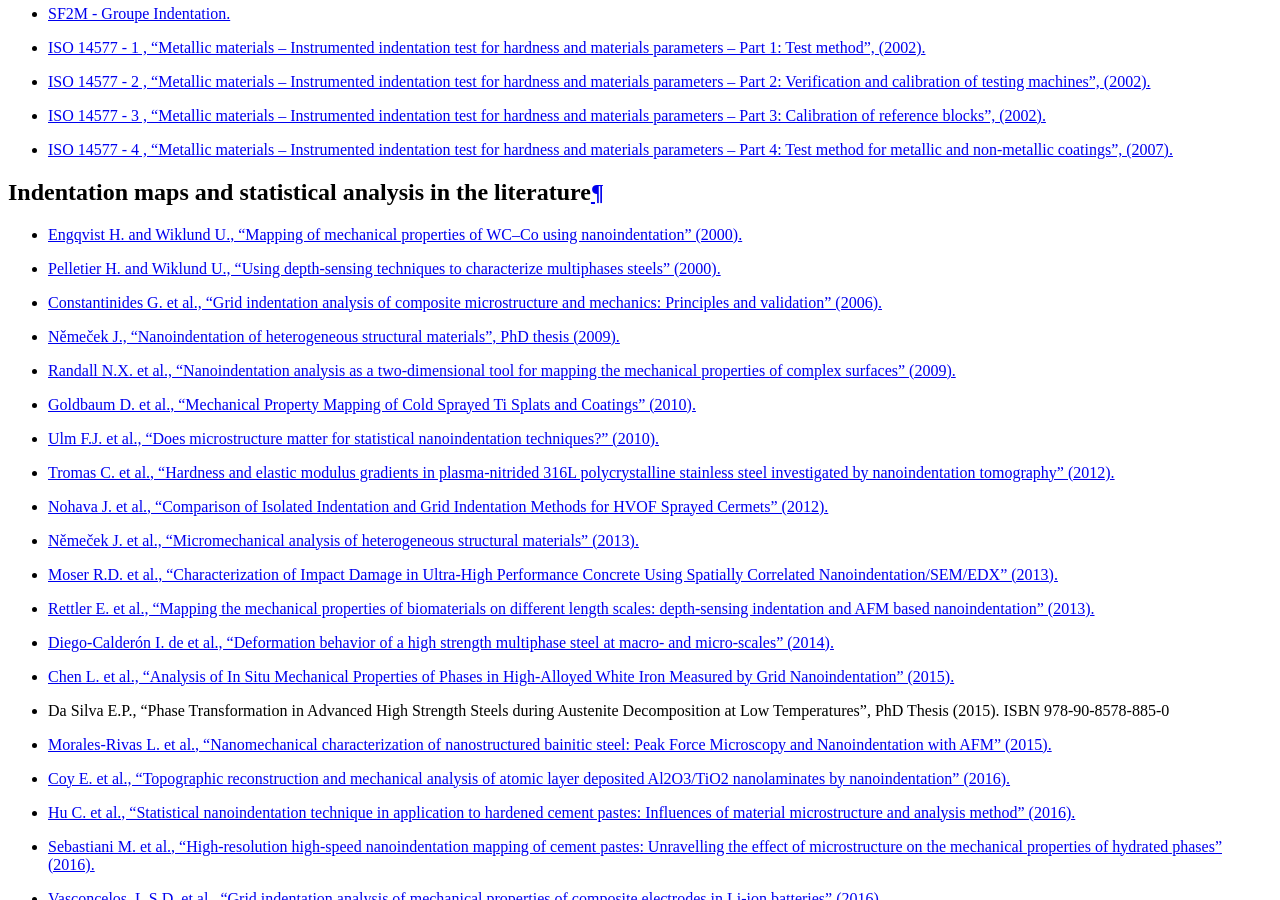
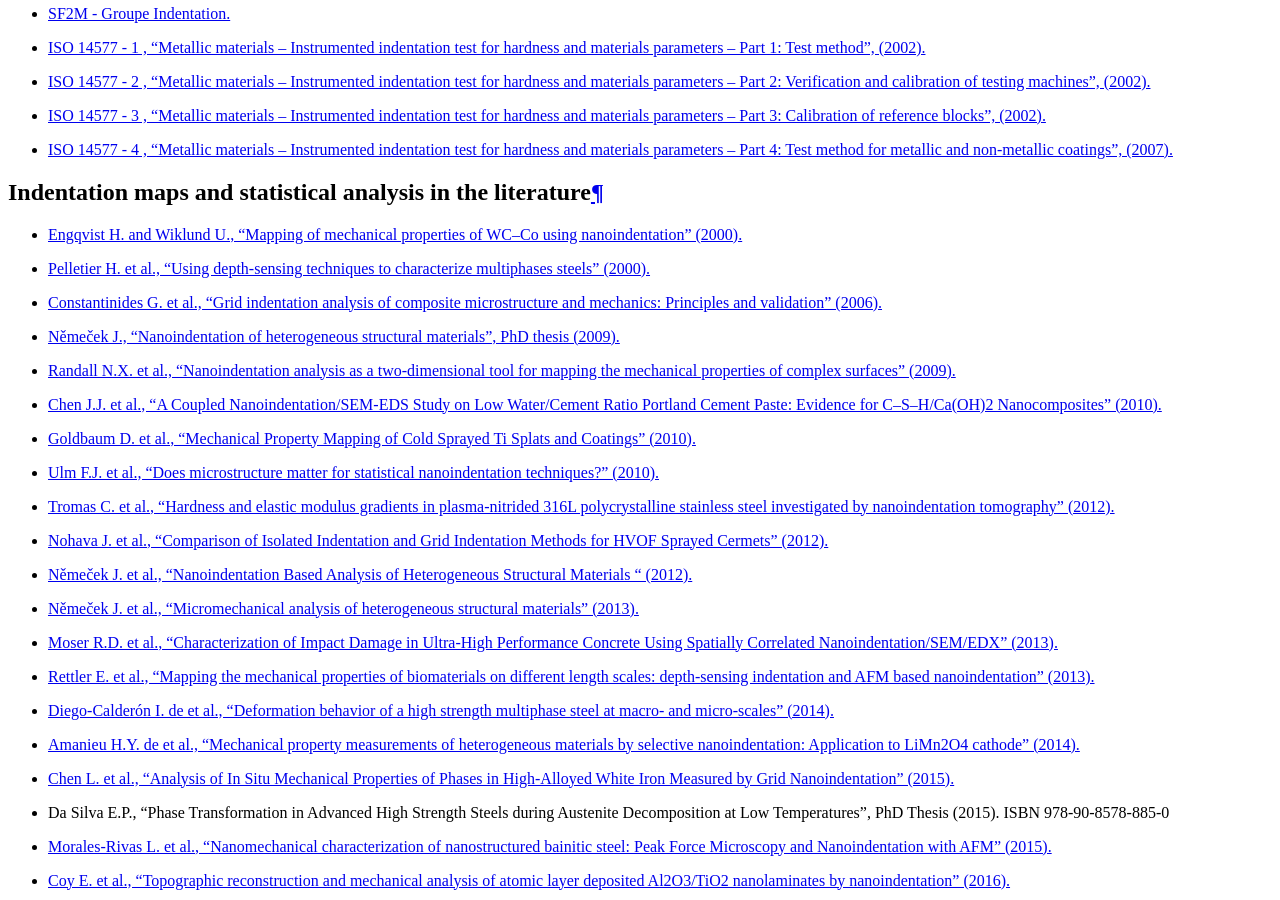
Before and after one commit to DavidMercier/TriDiMap, a Sphinx documentation site: the page built from doc/links_ref.rst, in a window 1280 px wide and 900 px high, scrolled down 546 px. Built offline with Sphinx 7.4.7, drawn with Linux system fonts in a browser that asks for light colours; comment, search, counter and statistics services are not loaded.

Commit message:
Update links_ref.rst

```diff
--- a/doc/links_ref.rst
+++ b/doc/links_ref.rst
@@ -26,18 +26,21 @@ Links about (nano)indentation
 Indentation maps and statistical analysis in the literature
 #############################################################
 * `Engqvist H. and Wiklund U., "Mapping of mechanical properties of WC–Co using nanoindentation" (2000). <https://doi.org/10.1023/A:1019143419984>`_
-* `Pelletier H. and Wiklund U., "Using depth-sensing techniques to characterize multiphases steels" (2000). <https://doi.org/10.1051/mattech/200088030041>`_
+* `Pelletier H. et al., "Using depth-sensing techniques to characterize multiphases steels" (2000). <https://doi.org/10.1051/mattech/200088030041>`_
 * `Constantinides G. et al., "Grid indentation analysis of composite microstructure and mechanics: Principles and validation" (2006). <https://doi.org/10.1016/j.msea.2006.05.125>`_
 * `Němeček J., "Nanoindentation of heterogeneous structural materials", PhD thesis (2009). <http://ksm.fsv.cvut.cz/~nemecek/teaching/dmpo/literatura/habilitation%20thesis_Nemecek_CTU-01-2010.pdf>`_
 * `Randall N.X. et al., "Nanoindentation analysis as a two-dimensional tool for mapping the mechanical properties of complex surfaces" (2009). <https://doi.org/10.1557/jmr.2009.0149>`_
+* `Chen J.J. et al., "A Coupled Nanoindentation/SEM‐EDS Study on Low Water/Cement Ratio Portland Cement Paste: Evidence for C–S–H/Ca(OH)2 Nanocomposites" (2010). <https://doi.org/10.1111/j.1551-2916.2009.03599.x>`_
 * `Goldbaum D. et al., "Mechanical Property Mapping of Cold Sprayed Ti Splats and Coatings" (2010). <https://doi.org/10.1007/s11666-010-9546-4>`_
 * `Ulm F.J. et al., "Does microstructure matter for statistical nanoindentation techniques?" (2010). <https://doi.org/10.1016/j.cemconcomp.2009.08.007>`_
 * `Tromas C. et al., "Hardness and elastic modulus gradients in plasma-nitrided 316L polycrystalline stainless steel investigated by nanoindentation tomography" (2012). <https://doi.org/10.1016/j.matdes.2016.09.030>`_
 * `Nohava J. et al., "Comparison of Isolated Indentation and Grid Indentation Methods for HVOF Sprayed Cermets" (2012). <https://doi.org/10.1007/s11666-012-9733-6>`_
+* `Němeček J. et al., "Nanoindentation Based Analysis of Heterogeneous Structural Materials " (2012). <https://doi.org/10.5772/50968>`_
 * `Němeček J. et al., "Micromechanical analysis of heterogeneous structural materials" (2013). <https://doi.org/10.1016/j.cemconcomp.2012.06.015>`_
 * `Moser R.D. et al., "Characterization of Impact Damage in Ultra-High Performance Concrete Using Spatially Correlated Nanoindentation/SEM/EDX" (2013). <https://doi.org/10.1007/s11665-013-0668-y>`_
 * `Rettler E. et al., "Mapping the mechanical properties of biomaterials on different length scales: depth-sensing indentation and AFM based nanoindentation" (2013). <https://doi.org/10.1039/c3tb20120>`_
 * `Diego-Calderón I. de et al., "Deformation behavior of a high strength multiphase steel at macro- and micro-scales" (2014). <https://doi.org/10.1016/j.msea.2014.05.068>`_
+* `Amanieu H.Y. de et al., "Mechanical property measurements of heterogeneous materials by selective nanoindentation: Application to LiMn2O4 cathode" (2014). <https://doi.org/10.1016/j.msea.2013.11.04>`_
 * `Chen L. et al., "Analysis of In Situ Mechanical Properties of Phases in High-Alloyed White Iron Measured by Grid Nanoindentation" (2015). <https://doi.org/10.1007/s11665-015-1672-1>`_
 * Da Silva E.P., "Phase Transformation in Advanced High Strength Steels during Austenite Decomposition at Low Temperatures", PhD Thesis (2015). ISBN 978-90-8578-885-0
 * `Morales-Rivas L. et al., "Nanomechanical characterization of nanostructured bainitic steel: Peak Force Microscopy and Nanoindentation with AFM" (2015). <https://doi.org/10.1038/srep17164>`_
```
